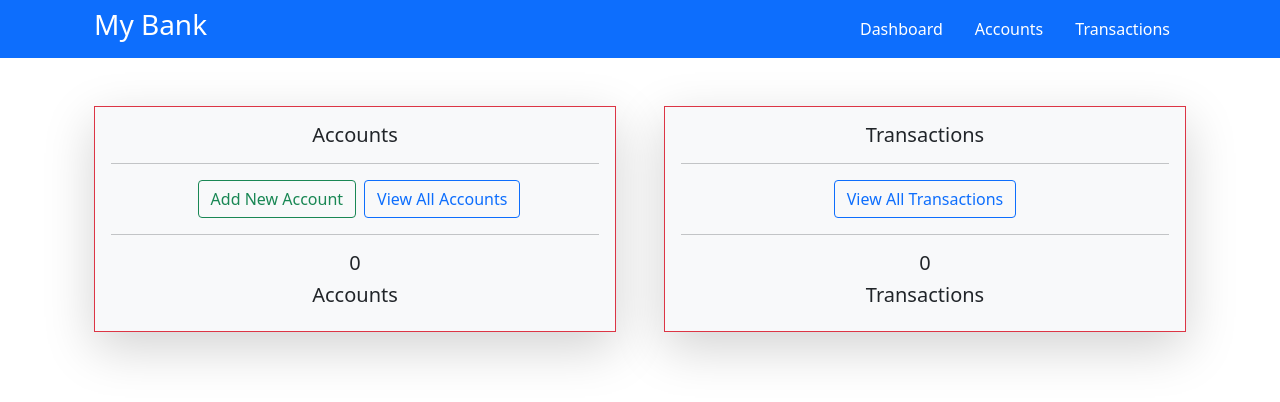
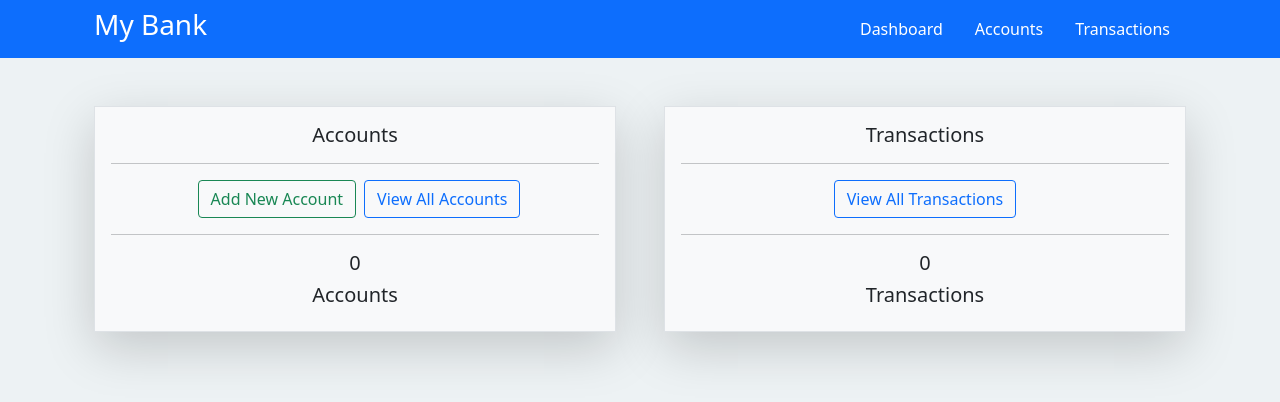
Before and after one commit to fahadshoukat/bank-app, a React (Create React App) app: page / in a window 1280 px wide. Shown: the top 402 px of the page. Built offline with nearby package versions, Linux system fonts and the light colour scheme.

Commit message:
remove card border and add Links

```diff
--- a/src/App.css
+++ b/src/App.css
@@ -3,3 +3,7 @@
     padding: 0;
     box-sizing: border-box;
 }
+
+body {
+    background-color: #edf2f4;
+}
--- a/src/components/accounts/Accounts.js
+++ b/src/components/accounts/Accounts.js
@@ -1,5 +1,5 @@
 import React, { useContext } from "react";
-import { useNavigate } from "react-router-dom";
+import { Link, useNavigate } from "react-router-dom";
 import { UserContext } from "../context/Context";
 
 const Accounts = () => {
@@ -44,9 +44,9 @@ const Accounts = () => {
                       <tr key={index}>
                         <td>{user.branchCode}</td>
                         <td>
-                          <a href="" onClick={() => alert('click on me')} className="text-decoration-none">
+                          <Link to='#' className="text-decoration-none" >
                             {user.accountNumber}
-                          </a>
+                          </Link>
                         </td>
                         <td>{user.name}</td>
                         <td>{user.date}</td>
--- a/src/components/accountsAndTrans/ATCards.js
+++ b/src/components/accountsAndTrans/ATCards.js
@@ -9,7 +9,7 @@ const ATCards = () => {
     <div className="container px-4 mt-5">
       <div className="row gx-5">
         <div className="col">
-          <div className="p-3 border border-danger shadow-lg bg-light text-dark">
+          <div className="p-3 border shadow-lg bg-light text-dark">
             <h5 className="text-center">Accounts</h5>
             <hr />
             <div className="d-flex justify-content-center">
@@ -24,7 +24,7 @@ const ATCards = () => {
           </div>
         </div>
         <div className="col">
-          <div className="p-3 border border-danger shadow-lg bg-light text-dark">
+          <div className="p-3 border shadow-lg bg-light text-dark">
             <h5 className="text-center">Transactions</h5>
             <hr />
             <div className="text-center">
--- a/src/components/createAcount/CreateAccount.js
+++ b/src/components/createAcount/CreateAccount.js
@@ -3,9 +3,6 @@ import { useNavigate } from "react-router-dom";
 import { toast } from "react-toastify";
 import { UserContext } from "../context/Context";
 import { v4 as uuidv4 } from "uuid";
-
-import { collection } from "firebase/firestore";
-import { firestore } from "../../config/firebase";
 
 import "react-toastify/dist/ReactToastify.css";
 
@@ -20,10 +17,6 @@ const CreateAccount = () => {
   });
   const { users, setUsers, setIsUsers, transactions, setTransactions } = useContext(UserContext);
   const navigate = useNavigate();
-
-  const collectionName = 'users';
-  const docCollectionRef = collection(firestore, collectionName);
-  console.log(docCollectionRef);
 
   let name, value;
 
--- a/src/components/navbar/NavBar.js
+++ b/src/components/navbar/NavBar.js
@@ -6,7 +6,7 @@ const NavBar = () => {
     <div className="row bg-primary">
       <div className="col">
         <div className="container d-flex justify-content-between align-items-center py-2">
-          <h3 className="text-white">My Bank</h3>
+          <h3><Link to='/' className="text-white text-decoration-none">My Bank</Link></h3>
           <div className="links">
             <Link to='/' className="px-3 text-decoration-none text-white p-0">
               Dashboard
--- a/src/config/firebase.js
+++ b/src/config/firebase.js
@@ -1,8 +1,6 @@
 // Import the functions you need from the SDKs you need
 import { initializeApp } from "firebase/app";
 import { getFirestore } from "firebase/firestore/lite";
-// TODO: Add SDKs for Firebase products that you want to use
-// https://firebase.google.com/docs/web/setup#available-libraries
 
 // Your web app's Firebase configuration
 const firebaseConfig = {
```
